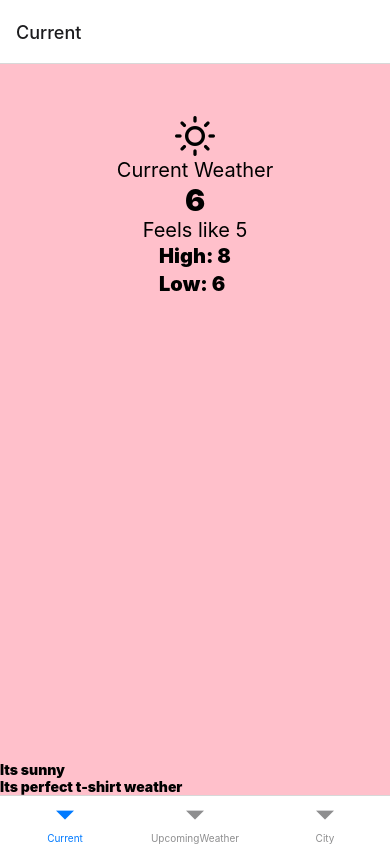
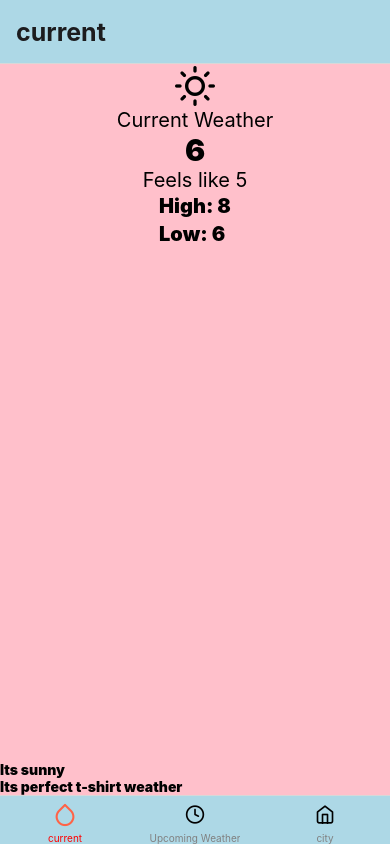
Before and after one commit to Meenalsolanki220397/WeatherApp, a React Native app: screen /Current in a window 390 px wide. Built offline with nearby package versions, Linux system fonts and the light colour scheme.

Commit message:
Tab navigaation complete

```diff
--- a/App.js
+++ b/App.js
@@ -1,24 +1,16 @@
 /* eslint-disable prettier/prettier */
 import React from 'react'
-import { View, StyleSheet } from 'react-native'
-import CurrentWeather from './src/screens/CurrentWeather'
-import UpcomingWeather from './src/screens/UpcomingWeather'
-import City from './src/screens/City'
 // For navigation
 import { NavigationContainer } from '@react-navigation/native'
-import { createBottomTabNavigator } from '@react-navigation/bottom-tabs'
 import { createNativeStackNavigator } from '@react-navigation/native-stack'
+import Tabs from './src/components/Tabs'
 // tab object initalized
-const Tab = createBottomTabNavigator()
+// const Tab = createBottomTabNavigator()
 const Stack = createNativeStackNavigator()
 const App = () => {
   return (
     <NavigationContainer >
-      <Tab.Navigator>
-        <Tab.Screen name={'Current'} component={CurrentWeather} />
-        <Tab.Screen name={'UpcomingWeather'} component={UpcomingWeather} />
-        <Tab.Screen name={'City'} component={City} />
-      </Tab.Navigator>
+      <Tabs />
       {/* <Stack.Navigator>
         <Stack.Screen name={'Current'} component={CurrentWeather} />
         <Stack.Screen name={'UpcomingWeather'} component={UpcomingWeather} />
--- /dev/null
+++ b/src/components/Tabs.js
@@ -0,0 +1,57 @@
+/* eslint-disable react/no-unstable-nested-components */
+/* eslint-disable prettier/prettier */
+import React from 'react'
+import { View, StyleSheet } from 'react-native'
+import CurrentWeather from '../screens/CurrentWeather'
+import City from '../screens/City'
+import UpcomingWeather from '../screens/UpcomingWeather'
+// For navigation
+import { createBottomTabNavigator } from '@react-navigation/bottom-tabs'
+import { Feather } from '@expo/vector-icons'
+// tab object initalized
+const Tab = createBottomTabNavigator()
+
+const Tabs = () => {
+    return (
+        <Tab.Navigator screenOptions={{
+            tabBarActiveTintColor: 'red',
+            tabBarInactiveTintColor: 'grey',
+            tabBarStyle: {
+                backgroundColor: 'lightblue'
+            },
+            headerStyle: {
+                backgroundColor: 'lightblue'
+            }, headerTitleStyle: {
+                fontWeight: 'bold',
+                fontSize: 25
+            }
+        }}>
+
+            <Tab.Screen name={'current'} component={CurrentWeather}
+                options={{
+                    tabBarIcon: ({ focused }) => (
+                        <Feather name={'droplet'} size={25}
+                            color={focused ? 'tomato' : 'black'} />
+                    )
+                }} />
+            <Tab.Screen name={'Upcoming Weather'} component={UpcomingWeather}
+                options={{
+                    tabBarIcon: ({ focused }) => {
+                        return (
+                            <Feather name={'clock'} size={20} color={focused ? 'tomato' :
+                                'black'} />
+                        )
+                    }
+                }} />
+            <Tab.Screen name={'city'} component={City}
+                options={{
+                    tabBarIcon: ({ focused }) => {
+                        return (<Feather name={'home'} size={20} color={focused ? 'tomato' :
+                            'black'} />)
+                    }
+                }} />
+        </Tab.Navigator>
+    )
+}
+
+export default Tabs
--- a/src/screens/CurrentWeather.js
+++ b/src/screens/CurrentWeather.js
@@ -42,7 +42,7 @@ const styles = StyleSheet.create({
         backgroundColor: 'pink'
     },
     container: {
-        marginTop: 50,
+        //marginTop: 50,
         flex: 1,
         alignItems: 'center',
         // nexted json object in styling
--- a/src/screens/UpcomingWeather.js
+++ b/src/screens/UpcomingWeather.js
@@ -97,7 +97,7 @@ const style = StyleSheet.create({
     wrapper: {
         flex: 1,
         backgroundColor: 'red',
-        marginTop: StatusBar.currentHeight || 0
+        //marginTop: StatusBar.currentHeight || 0
     },
     item: {
         padding: 20,
```
